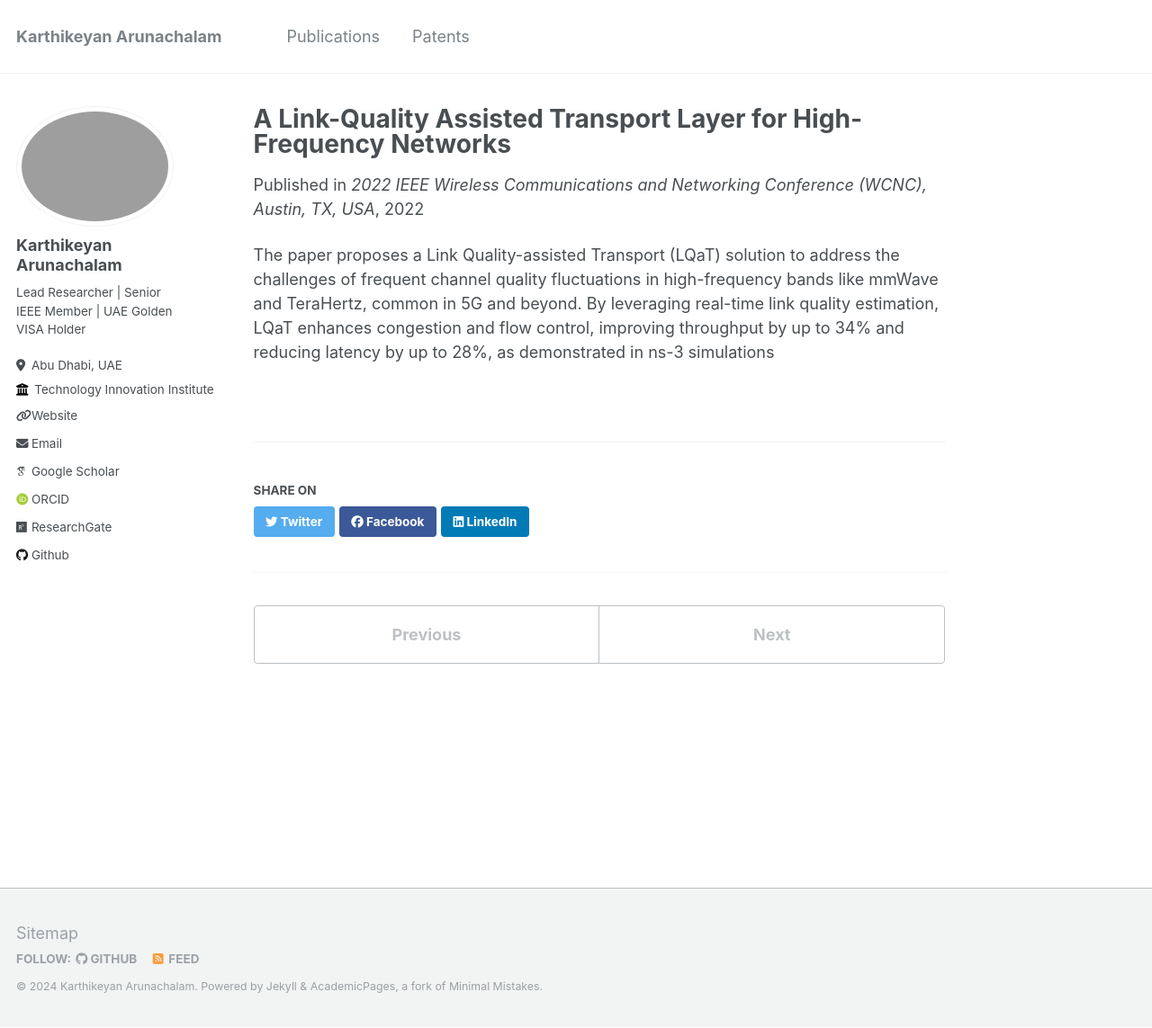
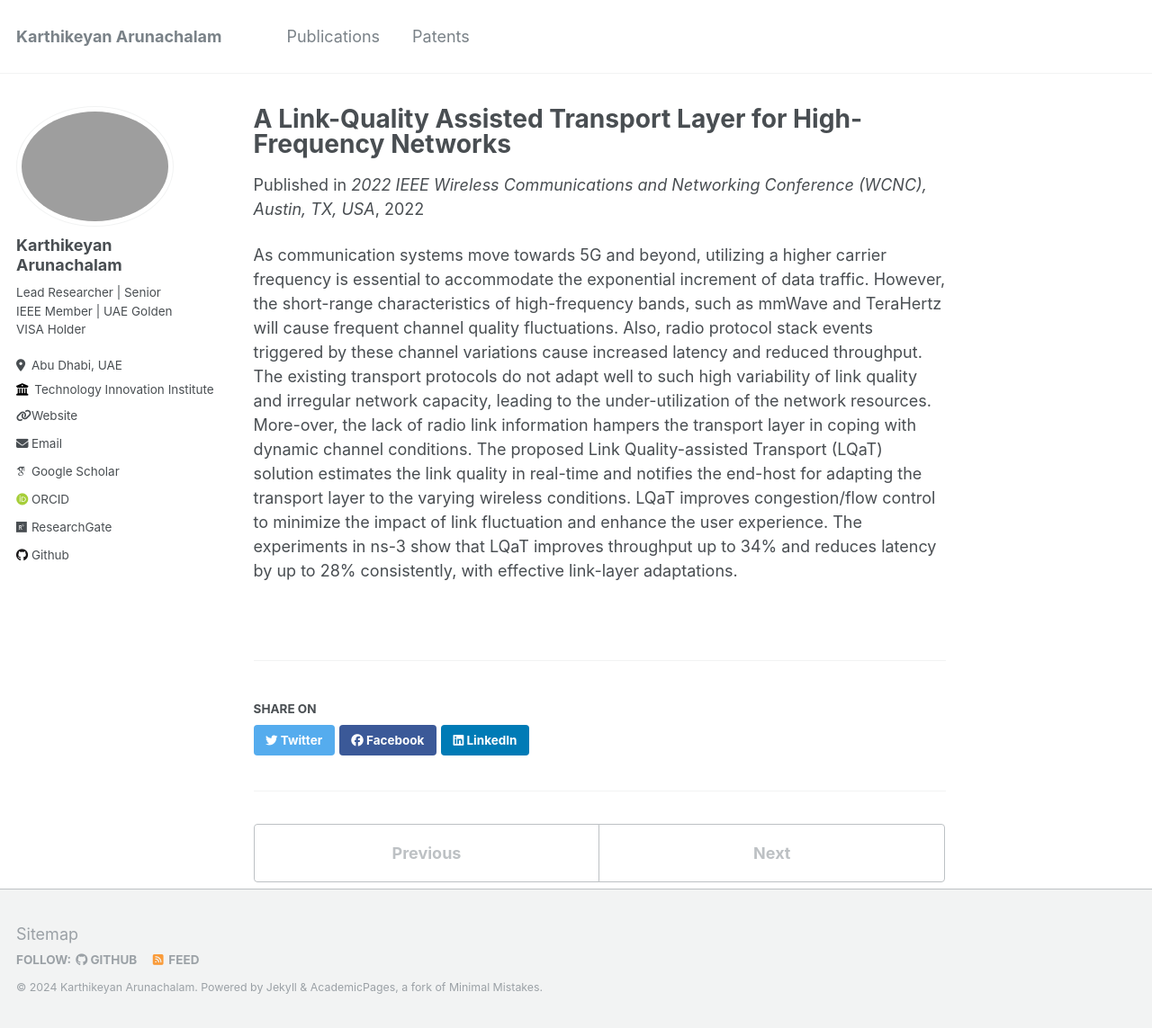
Before and after one commit to karthikeyansct/karthikeyansct.github.io, a Jekyll site: the page built from _publications/2022-07-01-paper-title-number-2.md, in a window 1280 px wide and 1143 px high. Shown: the whole window at 90% size. Built offline with Jekyll 4.4.1, drawn with Linux system fonts in a browser that asks for light colours; some web fonts are replaced.

Commit message:
Update 2022-07-01-paper-title-number-2.md

```diff
--- a/_publications/2022-07-01-paper-title-number-2.md
+++ b/_publications/2022-07-01-paper-title-number-2.md
@@ -2,9 +2,9 @@
 title: "A Link-Quality Assisted Transport Layer for High-Frequency Networks"
 collection: publications
 permalink: /publication/2022-07-01-paper-title-number-2
-exerpt: 'The paper proposes a Link Quality-assisted Transport (LQaT) solution to address the challenges of frequent channel quality fluctuations in high-frequency bands like mmWave and TeraHertz, common in 5G and beyond. By leveraging real-time link quality estimation, LQaT enhances congestion and flow control, improving throughput by up to 34% and reducing latency by up to 28%, as demonstrated in ns-3 simulations'
+exerpt: 'The paper proposes a Link Quality-assisted Transport (LQaT) solution to address the challenges of frequent channel quality fluctuations in high-frequency bands like mmWave and TeraHertz, common in 5G and beyond. By leveraging real-time link quality estimation, LQaT enhances congestion and flow control, improving throughput by up to 34% and reducing latency by up to 28%, as demonstrated in ns-3 simulations.'
 date: 2022-07-01
 venue: '2022 IEEE Wireless Communications and Networking Conference (WCNC), Austin, TX, USA'
 paperurl: 'https://ieeexplore.ieee.org/document/9771658'
 ---
-The paper proposes a Link Quality-assisted Transport (LQaT) solution to address the challenges of frequent channel quality fluctuations in high-frequency bands like mmWave and TeraHertz, common in 5G and beyond. By leveraging real-time link quality estimation, LQaT enhances congestion and flow control, improving throughput by up to 34% and reducing latency by up to 28%, as demonstrated in ns-3 simulations
+As communication systems move towards 5G and beyond, utilizing a higher carrier frequency is essential to accommodate the exponential increment of data traffic. However, the short-range characteristics of high-frequency bands, such as mmWave and TeraHertz will cause frequent channel quality fluctuations. Also, radio protocol stack events triggered by these channel variations cause increased latency and reduced throughput. The existing transport protocols do not adapt well to such high variability of link quality and irregular network capacity, leading to the under-utilization of the network resources. More-over, the lack of radio link information hampers the transport layer in coping with dynamic channel conditions. The proposed Link Quality-assisted Transport (LQaT) solution estimates the link quality in real-time and notifies the end-host for adapting the transport layer to the varying wireless conditions. LQaT improves congestion/flow control to minimize the impact of link fluctuation and enhance the user experience. The experiments in ns-3 show that LQaT improves throughput up to 34% and reduces latency by up to 28% consistently, with effective link-layer adaptations.
```
